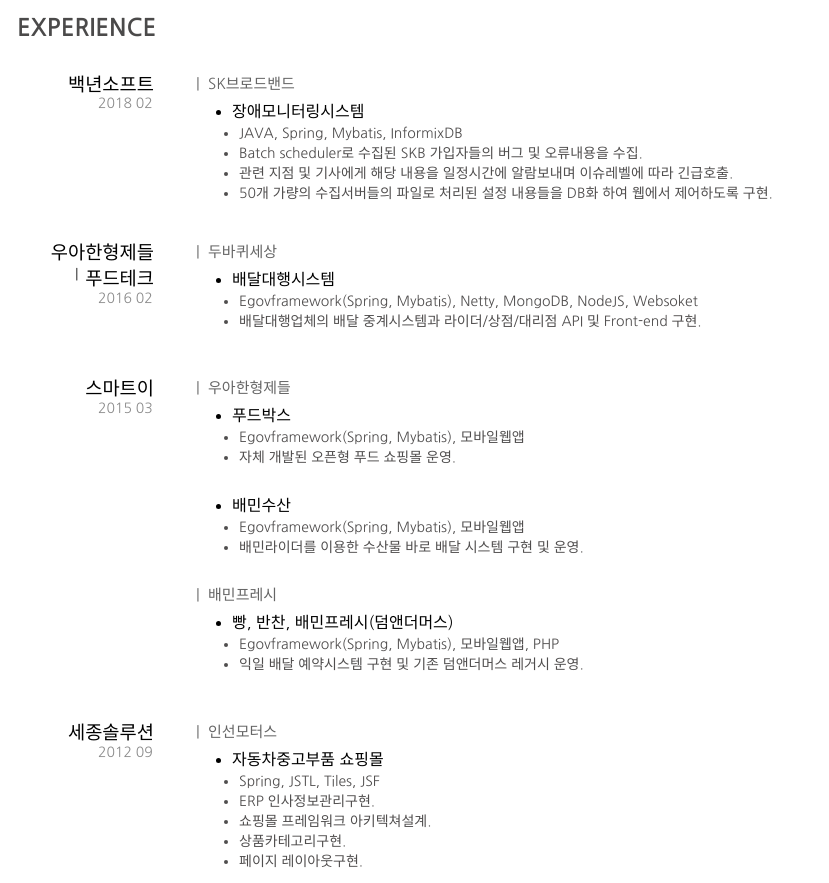
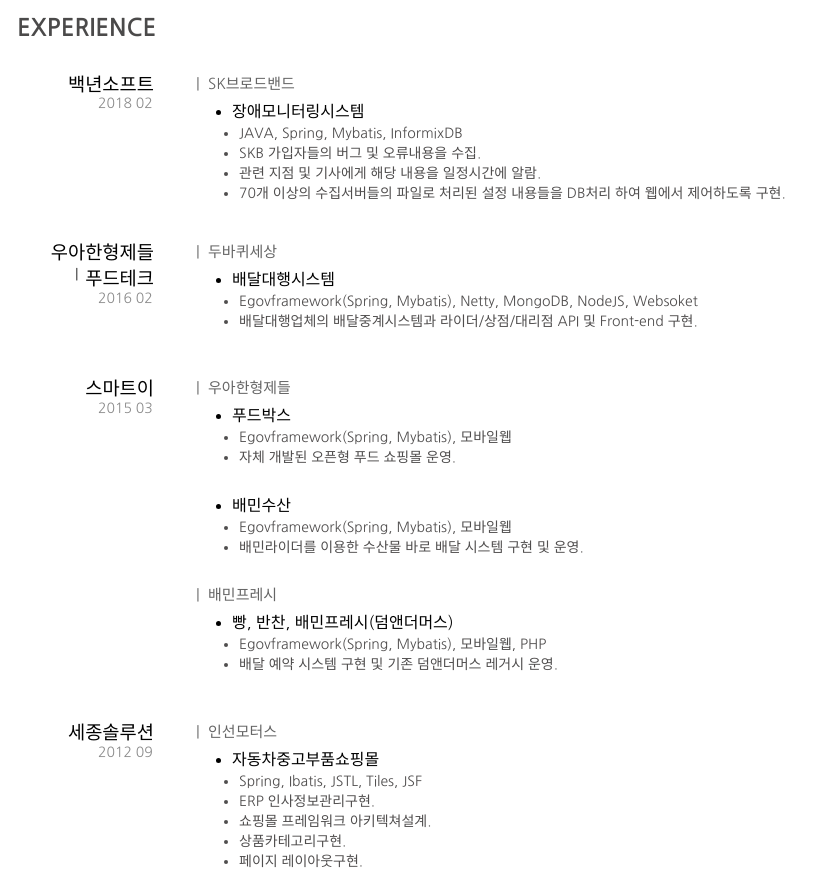
Before and after one commit to jhtip/resume, a plain HTML site: page index.html in a window 1280 px wide. Shown: the top 883 px of the page, without its empty margins (0-829 px from the left). Drawn offline with Linux system fonts and the light colour scheme.

Commit message:
EXPERIENCE design update

```diff
--- a/index.html
+++ b/index.html
@@ -585,11 +585,11 @@
 <div class="gwd-div-maj9 gwd-div-1ybo" style="line-height: 20px;">
     <ul>
         <li class="gwd-li-1240">JAVA, Spring, Mybatis, InformixDB</li>
-        <li class="gwd-li-18pa">Batch scheduler로 수집된 SKB 가입자들의 버그 및 오류내용을 수집.&nbsp;<br>
+        <li class="gwd-li-18pa">SKB 가입자들의 버그 및 오류내용을 수집.&nbsp;<br>
 
         </li>
-        <li class="gwd-li-1yga gwd-li-fzg0">관련 지점 및 기사에게 해당 내용을 일정시간에 알람보내며 이슈레벨에 따라 긴급호출.&nbsp;</li>
-        <li class="gwd-li-1yga gwd-li-14c3">50개 가량의 수집서버들의 파일로 처리된 설정 내용들을 DB화 하여 웹에서 제어하도록 구현.&nbsp;</li>
+        <li class="gwd-li-1yga gwd-li-fzg0">관련 지점 및 기사에게 해당 내용을 일정시간에 알람.&nbsp;</li>
+        <li class="gwd-li-1yga gwd-li-14c3">70개 이상의 수집서버들의 파일로 처리된 설정 내용들을 DB처리 하여 웹에서 제어하도록 구현.&nbsp;</li>
     </ul>
 </div>
 <h3 class="gwd-p-1mn9 gwd-p-10nu gwd-h3-r8ku gwd-h3-1smf gwd-h3-1j34">우아한형제들<br></h3>
@@ -608,7 +608,7 @@
 <div class="gwd-div-maj9 gwd-div-wb1n gwd-div-14re" style="line-height: 20px;">
     <ul>
         <li class="gwd-li-1240">Egovframework(Spring, Mybatis), Netty, MongoDB, NodeJS, Websoket</li>
-        <li class="gwd-li-18pa">배달대행업체의 배달 중계시스템과 라이더/상점/대리점 API 및 Front-end 구현.</li>
+        <li class="gwd-li-18pa">배달대행업체의 배달중계시스템과 라이더/상점/대리점 API 및 Front-end 구현.</li>
     </ul>
 </div>
 <h3 class="gwd-p-1mn9 gwd-p-10nu gwd-h3-r8ku gwd-h3-15kj gwd-h3-pttk">스마트이<br></h3>
@@ -627,7 +627,7 @@
 </div>
 <div class="gwd-div-maj9 gwd-div-wb1n gwd-div-146m gwd-div-iftc" style="line-height: 20px;">
     <ul>
-        <li class="gwd-li-1240">Egovframework(Spring, Mybatis), 모바일웹앱</li>
+        <li class="gwd-li-1240">Egovframework(Spring, Mybatis), 모바일웹</li>
         <li class="gwd-li-18pa">자체 개발된 오픈형 푸드 쇼핑몰 운영.</li>
     </ul>
 </div>
@@ -642,7 +642,7 @@
 </div>
 <div class="gwd-div-maj9 gwd-div-wb1n gwd-div-146m gwd-div-kscj gwd-div-vwzd" style="line-height: 20px;">
     <ul>
-        <li class="gwd-li-1240">Egovframework(Spring, Mybatis), 모바일웹앱</li>
+        <li class="gwd-li-1240">Egovframework(Spring, Mybatis), 모바일웹</li>
         <li class="gwd-li-18pa">배민라이더를 이용한 수산물 바로 배달 시스템 구현 및 운영.</li>
     </ul>
 </div>
@@ -658,8 +658,8 @@
 </div>
 <div class="gwd-div-maj9 gwd-div-wb1n gwd-div-146m gwd-div-kscj gwd-div-w5rb gwd-div-n8mz" style="line-height: 20px;">
     <ul>
-        <li class="gwd-li-1240">Egovframework(Spring, Mybatis), 모바일웹앱, PHP</li>
-        <li class="gwd-li-18pa">익일 배달 예약시스템 구현 및 기존 덤앤더머스 레거시 운영.</li>
+        <li class="gwd-li-1240">Egovframework(Spring, Mybatis), 모바일웹, PHP</li>
+        <li class="gwd-li-18pa">배달 예약 시스템 구현 및 기존 덤앤더머스 레거시 운영.</li>
     </ul>
 </div>
 <h3 class="gwd-p-1mn9 gwd-p-10nu gwd-h3-r8ku gwd-h3-15kj gwd-h3-1ivj gwd-h3-14iz">세종솔루션<br></h3>
@@ -669,7 +669,7 @@
 </p>
 <div class="gwd-p-1l4d gwd-div-1c6z gwd-div-1n33 gwd-div-1kua gwd-div-1kl6">
     <ul>
-        <li>자동차중고부품 쇼핑몰<br>
+        <li>자동차중고부품쇼핑몰<br>
 
         </li>
     </ul>
@@ -678,7 +678,7 @@
 </div>
 <div class="gwd-div-maj9 gwd-div-wb1n gwd-div-146m gwd-div-s9mr gwd-div-1fqk" style="line-height: 20px;">
     <ul>
-        <li class="gwd-li-1240">Spring, JSTL, Tiles, JSF</li>
+        <li class="gwd-li-1240">Spring, Ibatis, JSTL, Tiles, JSF</li>
         <li class="gwd-li-18pa">ERP 인사정보관리구현.</li>
         <li class="gwd-li-18pa">쇼핑몰 프레임워크 아키텍쳐설계.</li>
         <li class="gwd-li-18pa">상품카테고리구현.</li>
@@ -699,7 +699,7 @@
 </div>
 <div class="gwd-div-maj9 gwd-div-wb1n gwd-div-146m gwd-div-s9mr gwd-div-t79y gwd-div-1gkc" style="line-height: 20px;">
     <ul>
-        <li class="gwd-li-1240">Egovframework(Spring, Mybatis), Oracle</li>
+        <li class="gwd-li-1240">Egovframework(Spring, Ibatis), Oracle</li>
         <li class="gwd-li-18pa">전자정부프레임 기반 쇼핑몰 운영.</li>
         <li class="gwd-li-18pa">일반쇼핑몰이 아닌 임직원만 사용제한된 폐쇄몰로 메인 상품정렬 및 UI개선.</li>
         <li class="gwd-li-18pa">최근본상품, 관심상품, 사이드메뉴, 팝업관리 등 쇼핑몰 개선 운영 업무를 진행하고, 상품등록이나 CS처리.</li>
```
